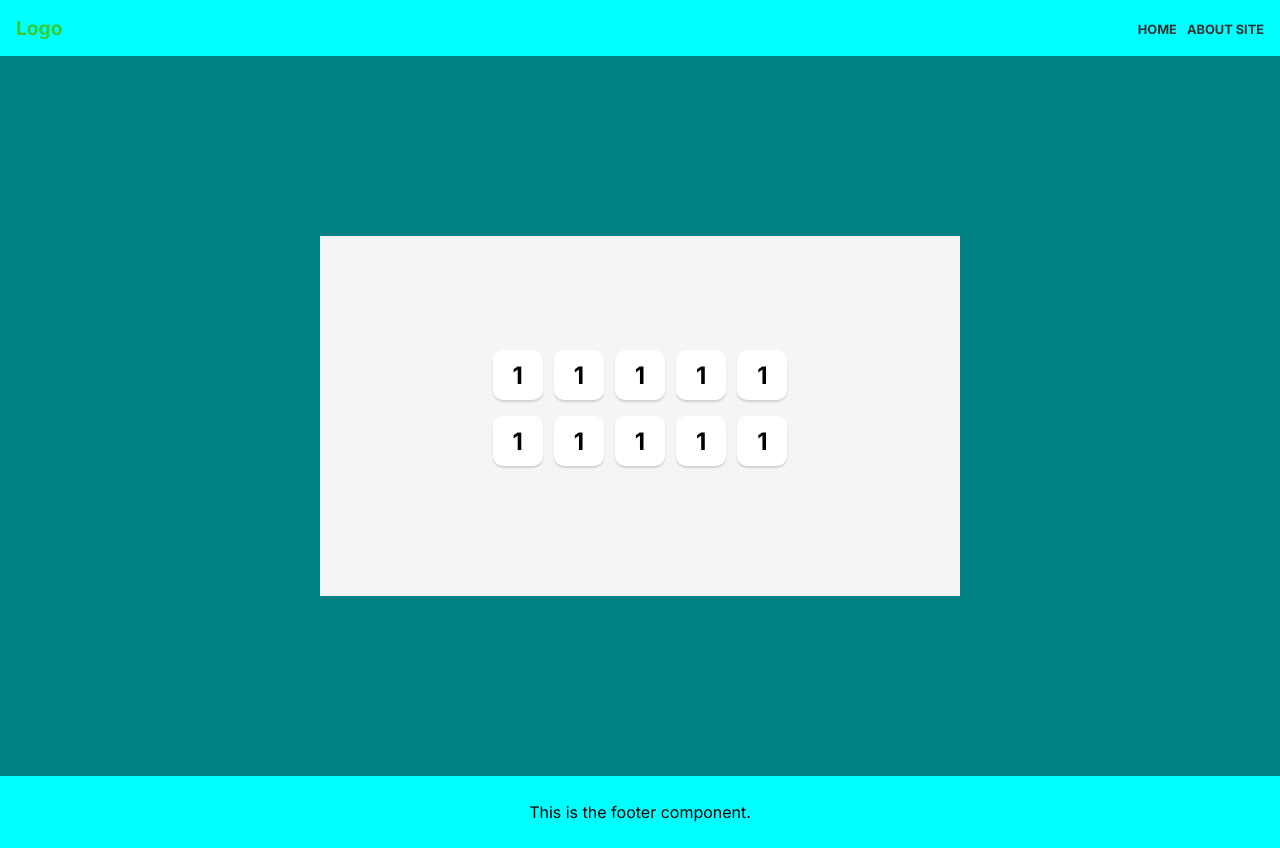
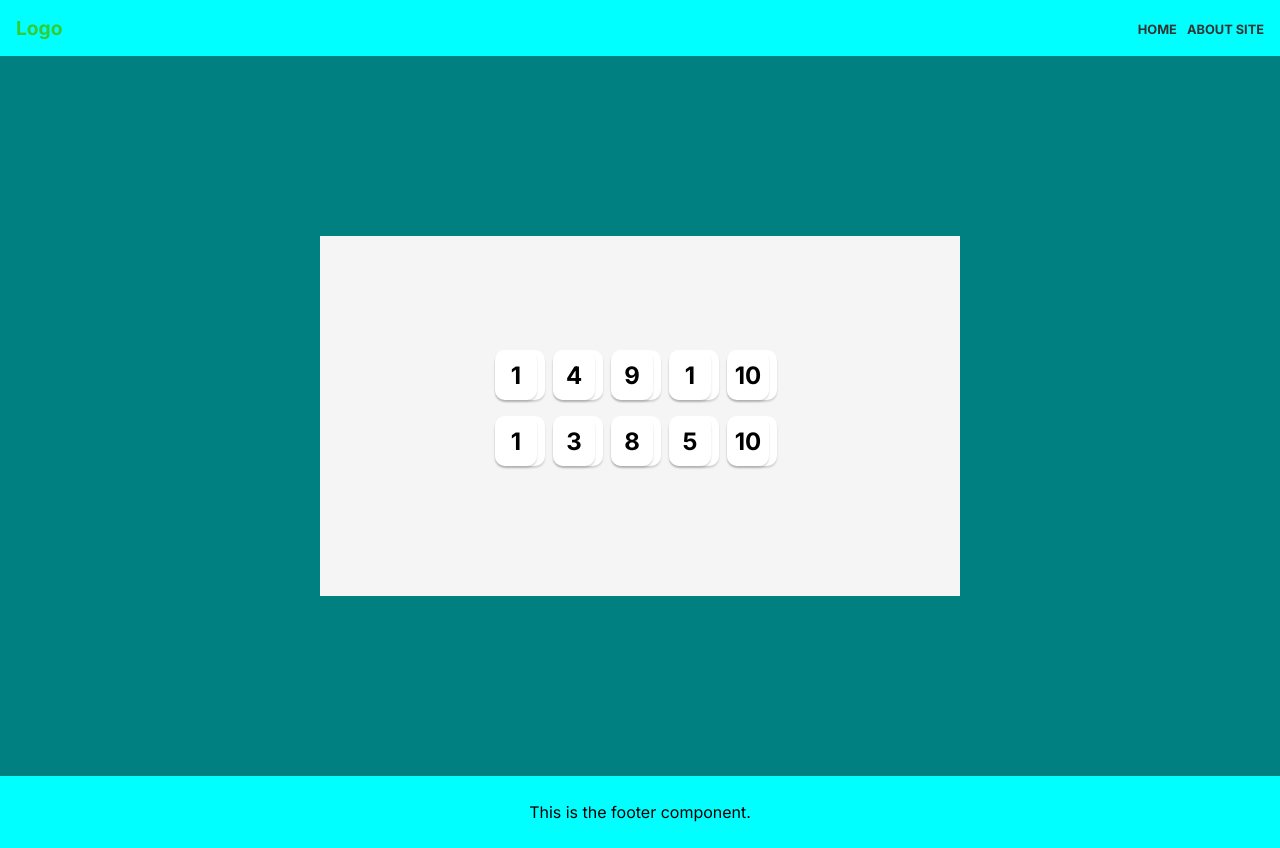
Before and after one commit to Walterhart/tenzies-game, a Next.js app in the folder tenzies/: page / in a window 1280 px wide. Built offline with nearby package versions, Linux system fonts and the light colour scheme.

Commit message:
Add random starting dices

```diff
--- a/tenzies/src/app/page.js
+++ b/tenzies/src/app/page.js
@@ -1,32 +1,40 @@
+"use client"
 import Dice from '@/components/Dice';
 import styles from '../styles/page.module.css';
+import { useState, useEffect } from 'react';
 
 export default function Home() {
+  const [dices, setDices] = useState([]);
+  const min = 0;
+  const max = 10;
+
+  const getRandomDiceArray = () => {
+    const randomDiceArray = Array(10).fill(1).map(() => {
+      return Math.floor(Math.random() * (max - min + 1)) + min;
+    });
+
+    return randomDiceArray;
+  };
+
+  useEffect(() => {
+    setDices(getRandomDiceArray());
+  }, []);
+
+  const dicesElement = dices.map((num, index) => (
+    <div key={index} className={styles['dice--box']}>
+      <Dice value={num} />
+    </div>
+  ));
+
   return (
     <main className={styles.main}>
       <div className={styles['main--content']}>
         <div className={styles['dices--container']}>
           <div className={styles['dice--row']}>
-            <Dice value={1} />
-            <span className={styles['dice--number-space']} />
-            <Dice value={1} />
-            <span className={styles['dice--number-space']} />
-            <Dice value={1} />
-            <span className={styles['dice--number-space']} />
-            <Dice value={1} />
-            <span className={styles['dice--number-space']} />
-            <Dice value={1} />
+            {dicesElement.slice(0, 5)}
           </div>
           <div className={styles['dice--row']}>
-            <Dice value={1} />
-            <span className={styles['dice--number-space']} />
-            <Dice value={1} />
-            <span className={styles['dice--number-space']} />
-            <Dice value={1} />
-            <span className={styles['dice--number-space']} />
-            <Dice value={1} />
-            <span className={styles['dice--number-space']} />
-            <Dice value={1} />
+            {dicesElement.slice(5, 10)}
           </div>
         </div>
       </div>
--- a/tenzies/src/components/Dice.js
+++ b/tenzies/src/components/Dice.js
@@ -1,6 +1,7 @@
 import styles from '../styles/page.module.css';
 
 function Dice(props) {
+
   return (
     <div  className={styles['dice--box']}>
     <h2 className={styles[`dice--font `]}>{props.value}</h2>
--- a/tenzies/src/styles/page.module.css
+++ b/tenzies/src/styles/page.module.css
@@ -46,12 +46,11 @@
   align-items: center;
   cursor: pointer;
   background-color: white;
+   margin-right: 0.5rem;
 }
 
 
-.dice--number-space {
-  margin-right: 0.7rem;
-}
+
 
 .dice--font{
   font-size: 2rem;
```
